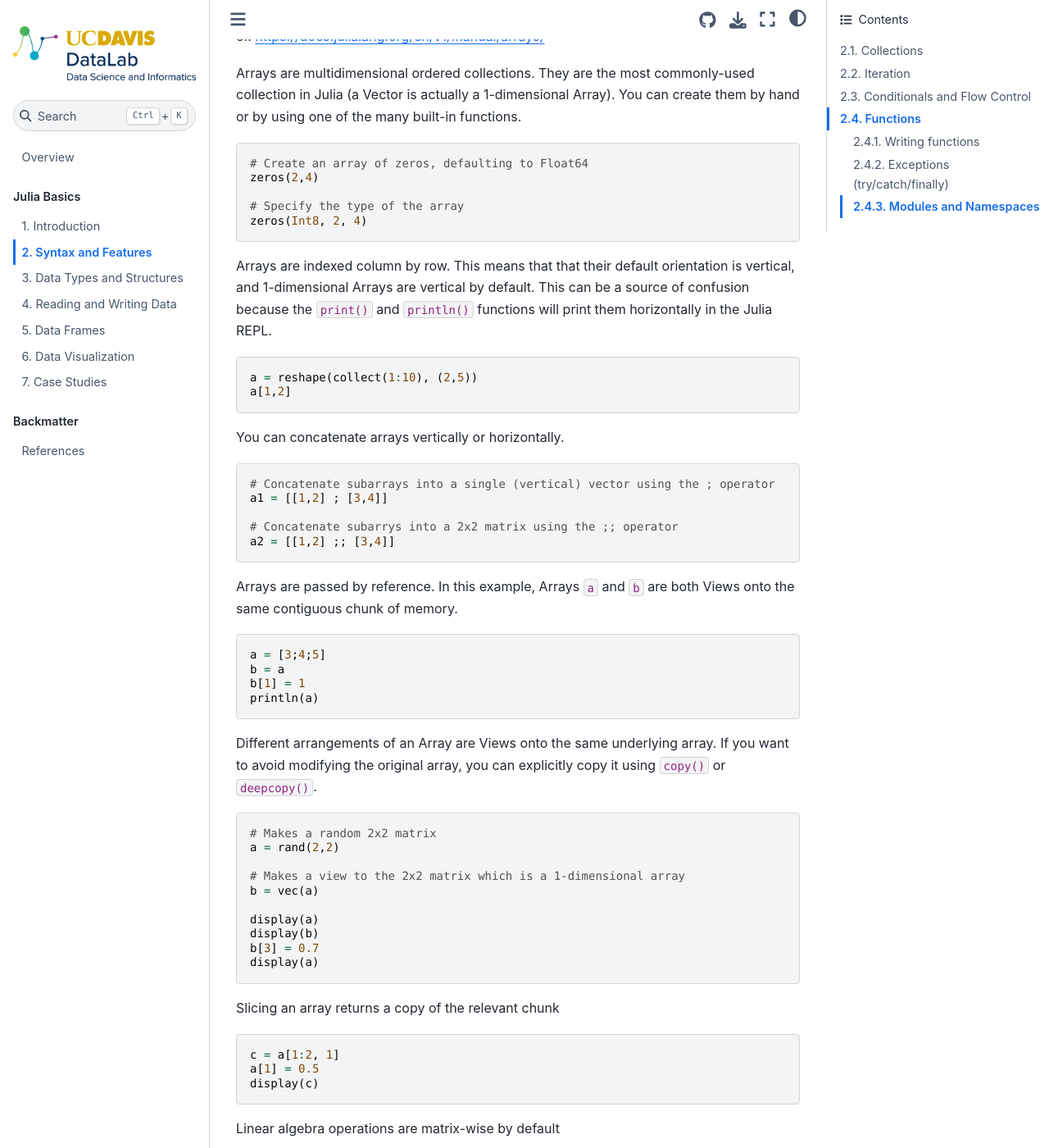
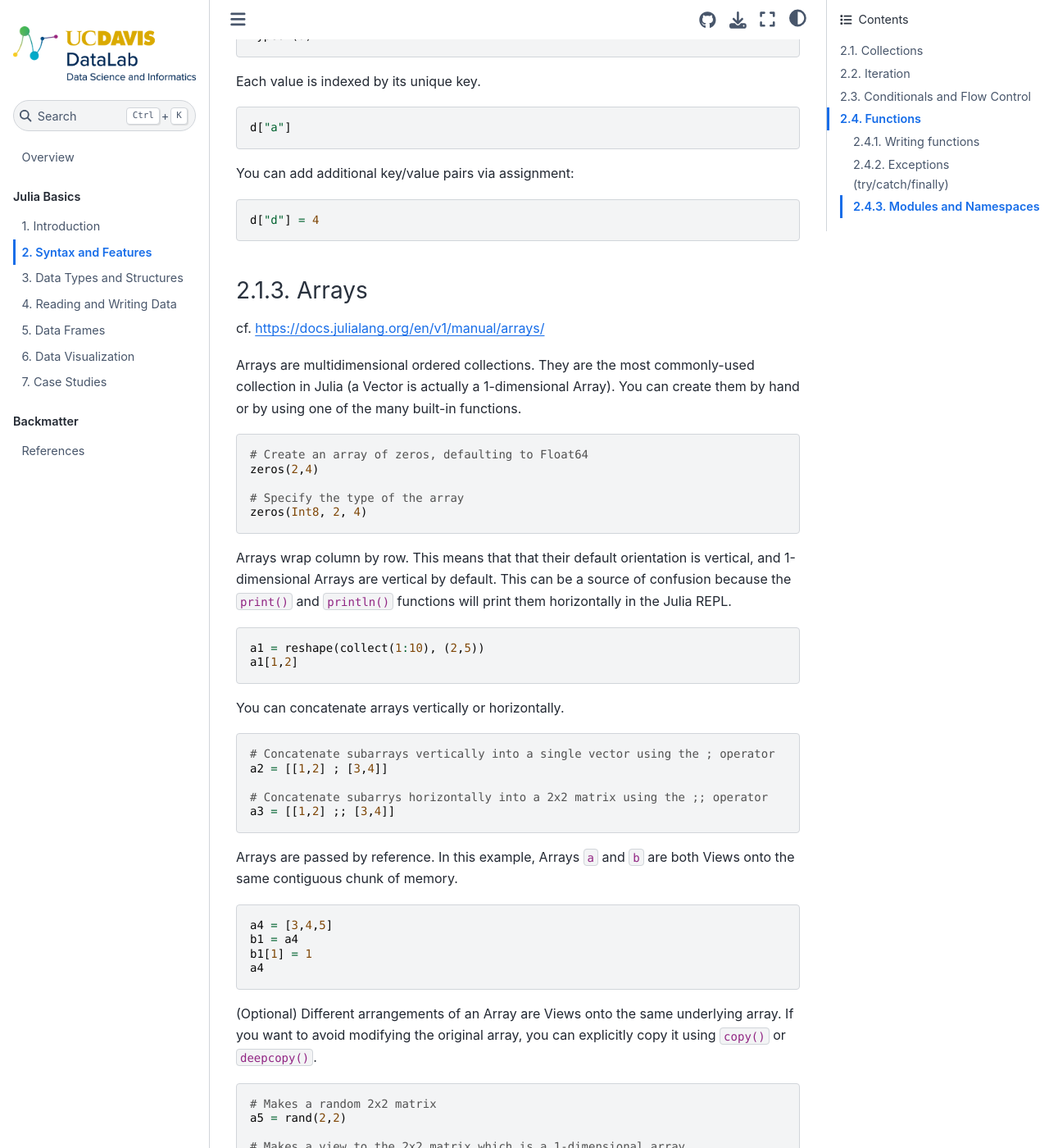
Before and after one commit to ucdavisdatalab/workshop_julia_basics, a Jupyter Book: the page built from chapters/21_syntax-features.md, in a window 1280 px wide and 1400 px high, scrolled down 1447 px. Shown: the whole window at 82% size. Built offline with Jupyter Book 1.0.4 settings and Sphinx 7.4.7 and the Sphinx Book theme 1.1.4, drawn with Linux system fonts in a browser that asks for light colours; some of the changed text lies outside the part shown.

````diff
--- a/chapters/21_syntax-features.md
+++ b/chapters/21_syntax-features.md
@@ -34,9 +34,20 @@ v1 = [1, 2, 3]
 v2 = ["a", "b", "c"]
 v3 = [1, "b", v1]
 
+typeof(v1)
+typeof(v2)
+typeof(v3)
+```
+
+If you're working in a terminal, you can print the results to the screen using the `println()` function:
+```julia
+using PlutoUI
+
+# Send byte stream
 println(typeof(v1))
-println(typeof(v2))
-println(typeof(v3))
+
+# Polymorphic display
+display(v1)
 ```
 
 In Julia, ordered collections are indexed from 1.
@@ -57,12 +68,17 @@ A Dict allows you to store a set of key/value pairs. This is analogous to a dict
 ```julia
 d = Dict([("a", 1), ("b", 2), ("c", 3)])
 
-println(typeof(d))
+typeof(d)
 ```
 
 Each value is indexed by its unique key.
 ```julia
-println(d["a"])
+d["a"]
+```
+
+You can add additional key/value pairs via assignment:
+```julia
+d["d"] = 4
 ```
 
 ### Arrays
@@ -78,48 +94,45 @@ zeros(2,4)
 zeros(Int8, 2, 4)
 ```
 
-Arrays are indexed column by row. This means that that their default orientation is vertical, and 1-dimensional Arrays are vertical by default. This can be a source of confusion because the `print()` and `println()` functions will print them horizontally in the Julia REPL.
+Arrays wrap column by row. This means that that their default orientation is vertical, and 1-dimensional Arrays are vertical by default. This can be a source of confusion because the `print()` and `println()` functions will print them horizontally in the Julia REPL.
 ```julia
-a = reshape(collect(1:10), (2,5))
-a[1,2]
+a1 = reshape(collect(1:10), (2,5))
+a1[1,2]
 ```
 
 You can concatenate arrays vertically or horizontally.
 ```julia
-# Concatenate subarrays into a single (vertical) vector using the ; operator
-a1 = [[1,2] ; [3,4]]
+# Concatenate subarrays vertically into a single vector using the ; operator
+a2 = [[1,2] ; [3,4]]
 
-# Concatenate subarrys into a 2x2 matrix using the ;; operator
-a2 = [[1,2] ;; [3,4]]
+# Concatenate subarrys horizontally into a 2x2 matrix using the ;; operator
+a3 = [[1,2] ;; [3,4]]
 ```
 
 Arrays are passed by reference. In this example, Arrays `a` and `b` are both Views onto the same contiguous chunk of memory.
 ```julia
-a = [3;4;5]
-b = a
-b[1] = 1
-println(a)
+a4 = [3,4,5]
+b1 = a4
+b1[1] = 1
+a4
 ```
 
-Different arrangements of an Array are Views onto the same underlying array. If you want to avoid modifying the original array, you can explicitly copy it using `copy()` or `deepcopy()`.
+(Optional) Different arrangements of an Array are Views onto the same underlying array. If you want to avoid modifying the original array, you can explicitly copy it using `copy()` or `deepcopy()`.
 ```julia
 # Makes a random 2x2 matrix
-a = rand(2,2)
+a5 = rand(2,2)
 
 # Makes a view to the 2x2 matrix which is a 1-dimensional array
-b = vec(a)
-
-display(a)
-display(b)
-b[3] = 0.7
-display(a)
+b2 = vec(a5)
+b2[3] = 1
+a5
 ```
 
-Slicing an array returns a copy of the relevant chunk
+...but slicing an array returns a copy of the relevant chunk:
 ```julia
-c = a[1:2, 1]
-a[1] = 0.5
-display(c)
+b3 = a5[1:2, 1]
+a5[1] = 1
+b3
 ```
 
 Linear algebra operations are matrix-wise by default
@@ -141,7 +157,7 @@ x = rand(10)
 x .= x .+ sqrt.(x)
 ```
 
-To write this even more concisely you can wrap your code in the broadast macro, which applies the dot operater to all of the operators.
+(Optional) To write this even more concisely you can wrap your code in the broadast macro, which applies the dot operater to all of the operators.
 ```julia
 # Template
 @. x = f(x)
@@ -159,10 +175,14 @@ Iteration
 ### Iterate over any ordered collection with a `for` loop
 
 ```julia
-x = collect(10)
-for i in x
-    println(i)
+x1 = collect(1:10)
+x2 = zeros(Int64, 0)
+
+for i in x1
+    push!(x2, i)
 end
+
+x2
 ```
 
 ### (Optional) Iterate over an Array
@@ -181,7 +201,7 @@ for i = 1:length(x)
 end
 ```
 
-### Iterate over key/value pairs with a `for` loop
+### (Optional) Iterate over key/value pairs with a `for` loop
 
 ```julia
 for (key, value) in d
@@ -243,11 +263,11 @@ Null values are represented with `nothing`.
 
 You can check whether a collection includes an item by using the keyword `in` or the `in()` function:
 ```julia
-if 1 in v
+if 1 in v1
     println("v contains 1")
 end
 
-println(in(6, v))
+in(6, v1)
 ```
 
 Functions
````
Also changed, not shown: other parts of chapters/21_syntax-features.md (+10 -7 lines), chapters/20_introduction.md (+1 -0 lines).
